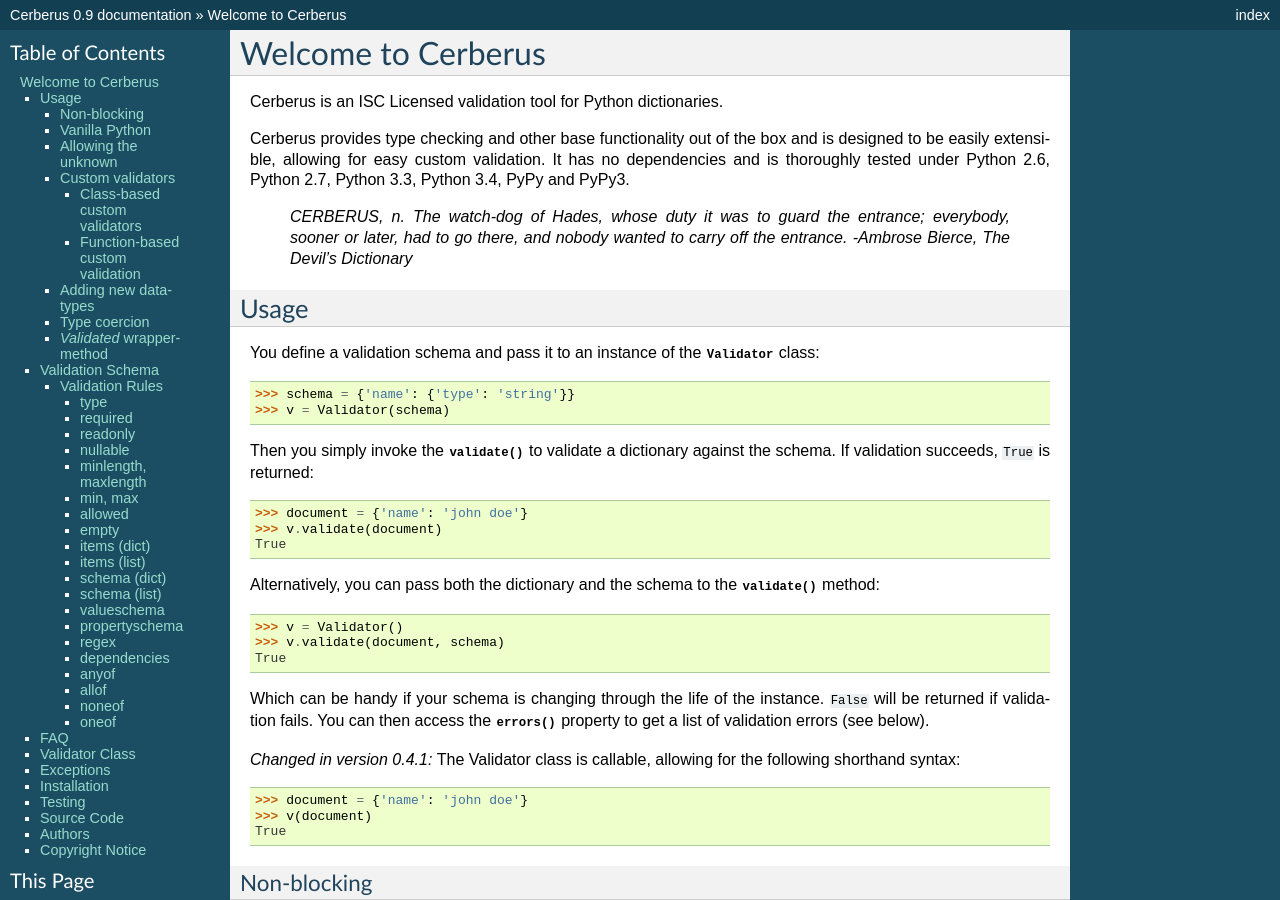
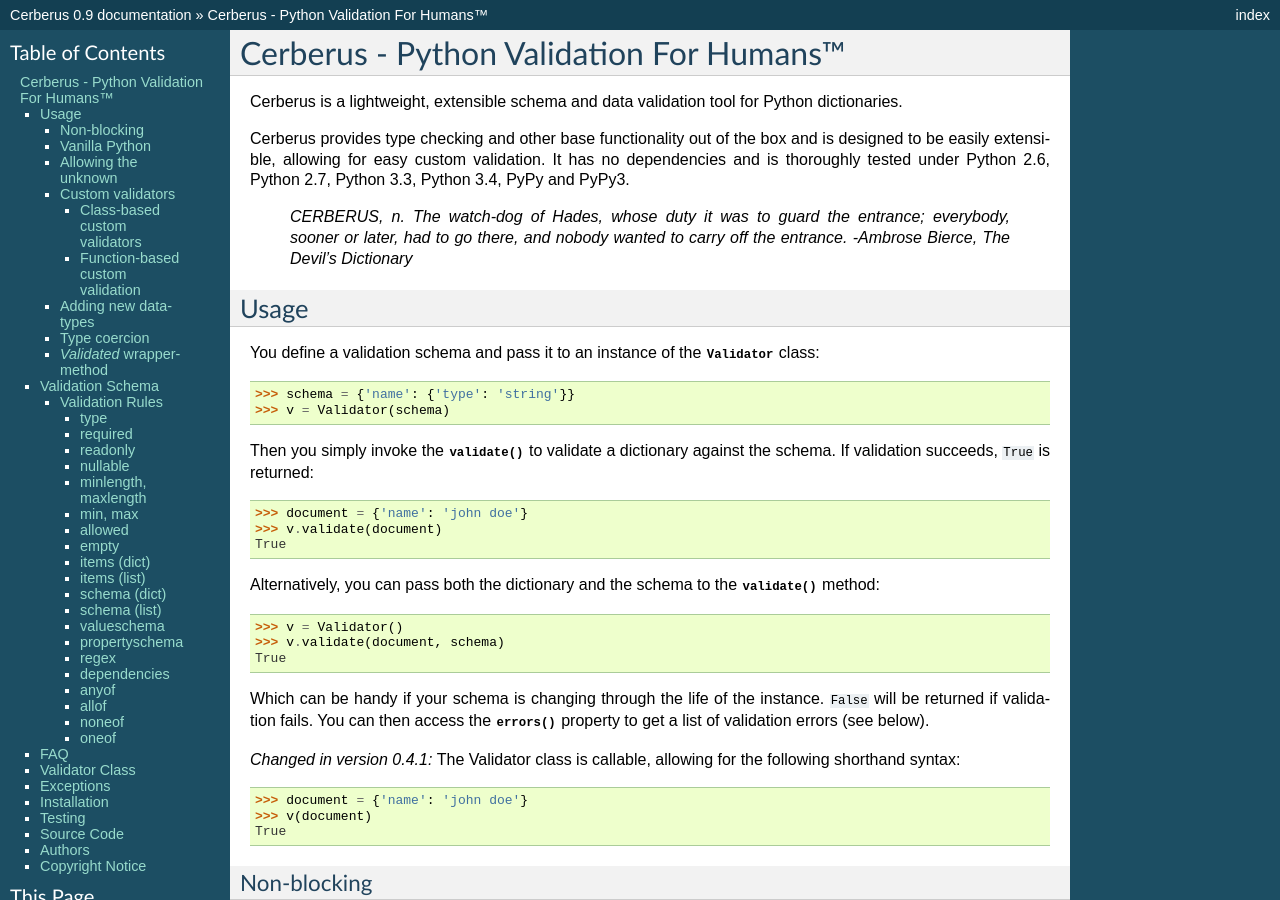
Before and after one commit to pyeve/cerberus, a Sphinx documentation site: the page built from docs/index.rst, in a window 1280 px wide and 900 px high. Built offline with Sphinx 7.4.7, drawn with Linux system fonts in a browser that asks for light colours; some of the changed text lies outside the part shown.

Commit message:
Stronger keywords

```diff
--- a/README.rst
+++ b/README.rst
@@ -3,7 +3,8 @@
 .. image:: https://secure.travis-ci.org/nicolaiarocci/cerberus.png?branch=master
         :target: https://secure.travis-ci.org/nicolaiarocci/cerberus
 
-Cerberus is an ISC Licensed validation tool for Python dictionaries.
+Cerberus is an lightweight, extensible schema and data validation tool for
+Python.
 
 .. code-block:: pycon
 
--- a/docs/index.rst
+++ b/docs/index.rst
@@ -1,7 +1,8 @@
-Welcome to Cerberus
-===================
+Cerberus - Python Validation For Humans™
+========================================
 
-Cerberus is an ISC Licensed validation tool for Python dictionaries.
+Cerberus is a lightweight, extensible schema and data validation tool for
+Python dictionaries.
 
 Cerberus provides type checking and other base functionality out of the box and
 is designed to be easily extensible, allowing for easy custom validation. It
--- a/setup.py
+++ b/setup.py
@@ -2,7 +2,8 @@
 
 from setuptools import setup, find_packages
 
-DESCRIPTION = ("Extensible validation for Python dictionaries.")
+DESCRIPTION = ("Lightweight, extensible schema and data validation tool for "
+               "Python dictionaries.")
 LONG_DESCRIPTION = open('README.rst').read()
 VERSION = __import__('cerberus').__version__
 
@@ -20,6 +21,7 @@
     include_package_data=True,
     test_suite="cerberus.tests",
     install_requires=[],
+    keywords=['validation', 'schema', 'dictionaries'],
     classifiers=[
         'Development Status :: 4 - Beta',
         'Intended Audience :: Developers',
```
